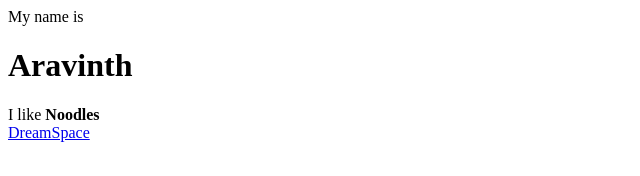
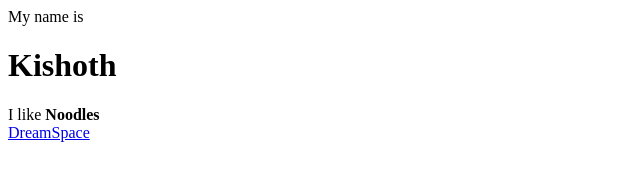
Before and after one commit to nkishoth/kishoth.dreamspace.academy, a plain HTML site: page index.html in a window 1280 px wide. Shown: the full height of the page, 0-640 px from the left. Drawn offline with Linux system fonts and the light colour scheme.

Commit message:
add my second web

```diff
--- a/index.html
+++ b/index.html
@@ -4,7 +4,7 @@
 
 <body>
 
-My name is <h1>Aravinth</h1>
+My name is <h1>Kishoth</h1>
 
 I like <b>Noodles</b> <br>
 
```
